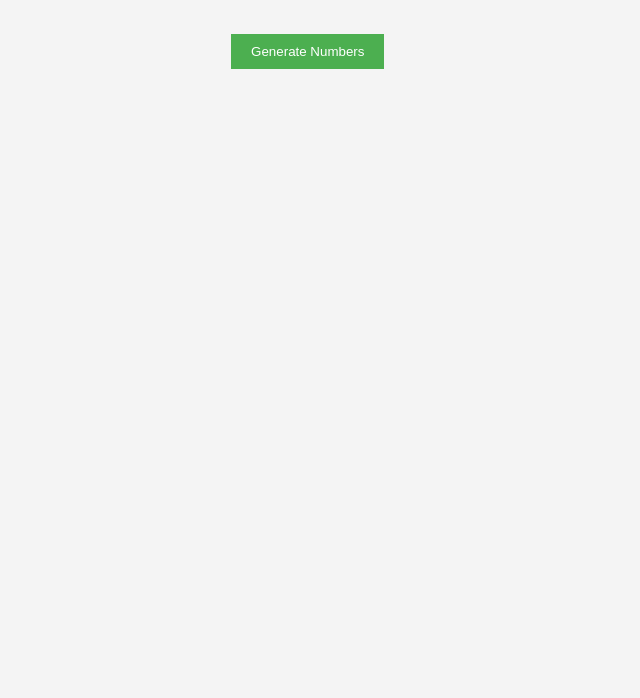
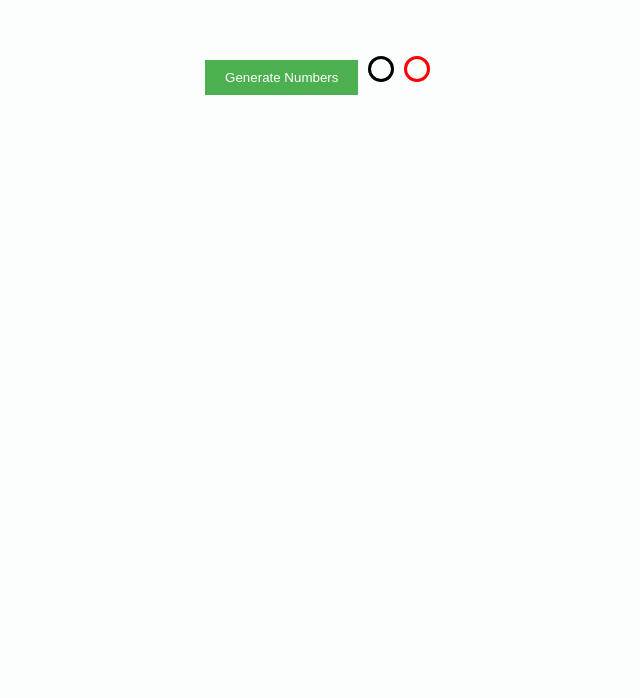
Before and after one commit to soulunknown/zlife, a plain HTML site: page index.html in a window 1280 px wide. Shown: the part 102-800 px from the top of the page, without its empty margins (320-960 px from the left). Drawn offline with Linux system fonts and the light colour scheme.

Commit message:
Update styles.css
Updated style

```diff
--- a/styles.css
+++ b/styles.css
@@ -2,7 +2,7 @@
 body {
     font-family: Arial, sans-serif;
     text-align: center;
-    background-color: #f4f4f4;
+    background-color: #fcfefe;
     margin: 0;
     padding: 0;
   }
@@ -14,7 +14,7 @@ body {
   #generate-btn {
     padding: 10px 20px;
     background-color: #4CAF50;
-    color: white;
+    color: rgb(255, 255, 255);
     border: none;
     cursor: pointer;
   }
@@ -28,6 +28,18 @@ body {
     display: inline-flex;
     align-items: center;
     justify-content: center;
+
+  }
+  #powerball {
+    color: red;
+    border: red solid 3px;
+    border-radius: 30px;
+    padding: 10px;
+  }
+  #white-balls {
+    border: black solid 3px;
+    border-radius: 30px;
+    padding: 10px;
   }
 
   span {
```
